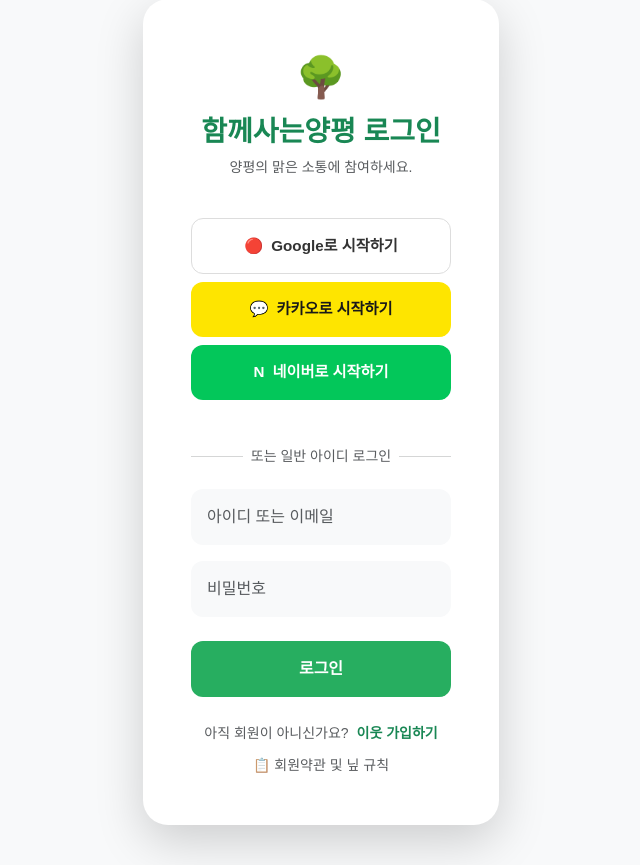
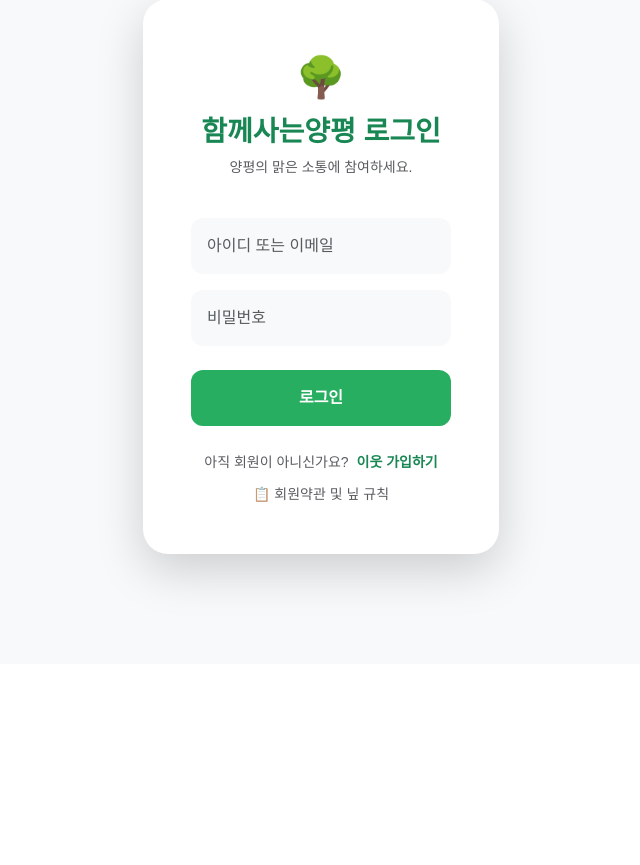
Before and after one commit to laondol/unocum, a Flask app: template templates/login.html in a window 1280 px wide. Shown: the part 136-1001 px from the top of the page, without its empty margins (319-959 px from the left). After the commit the page ends 732 px from the top, so only its background shows below. Run offline with Flask 3, Linux system fonts and the light colour scheme; the template is opened without the code that fills it, so the values that code supplies are empty; parts of the project's set-up code (start-up, migrations or seed data) failed here and were passed over; some libraries are stand-ins or nearby versions; some web fonts are replaced.

Commit message:
소셜로그인 버튼 삭제

```diff
--- a/templates/login.html
+++ b/templates/login.html
@@ -9,29 +9,7 @@
                 <p class="text-muted small">양평의 맑은 소통에 참여하세요.</p>
             </div>
 
-            <!-- 1. 카카오/네이버 간편로그인 (메인 강조) -->
-            <div class="d-flex flex-column gap-2 mb-4">
-                <a href="/oauth/login/google" class="btn w-100 fw-bold d-flex align-items-center justify-content-center p-3"
-                        style="background-color: #ffffff; color: #333; border: 1px solid #ddd; border-radius: 12px; font-size: 0.95rem; text-decoration: none;">
-                    <span class="me-2">🔴</span> Google로 시작하기
-                </a>
-                <a href="/oauth/login/kakao" class="btn w-100 fw-bold d-flex align-items-center justify-content-center p-3"
-                        style="background-color: #FEE500; color: #191919; border: none; border-radius: 12px; font-size: 0.95rem; text-decoration: none;">
-                    <span class="me-2">💬</span> 카카오로 시작하기
-                </a>
-                <a href="/oauth/login/naver" class="btn w-100 fw-bold text-white d-flex align-items-center justify-content-center p-3"
-                        style="background-color: #03C75A; border: none; border-radius: 12px; font-size: 0.95rem; text-decoration: none;">
-                    <span class="me-2">N</span> 네이버로 시작하기
-                </a>
-            </div>
-
-            <div class="d-flex align-items-center my-3 text-muted">
-                <hr class="flex-grow-1">
-                <span class="mx-2 small">또는 일반 아이디 로그인</span>
-                <hr class="flex-grow-1">
-            </div>
-
-            <!-- 2. 일반 아이디 로그인 (보조) -->
+            <!-- 일반 아이디 로그인 -->
             <form id="loginForm" action="/login" method="post">
                 <input type="hidden" name="next" value="{{ next }}">
                 <input type="hidden" name="lat" id="loginLat" value="">
```
